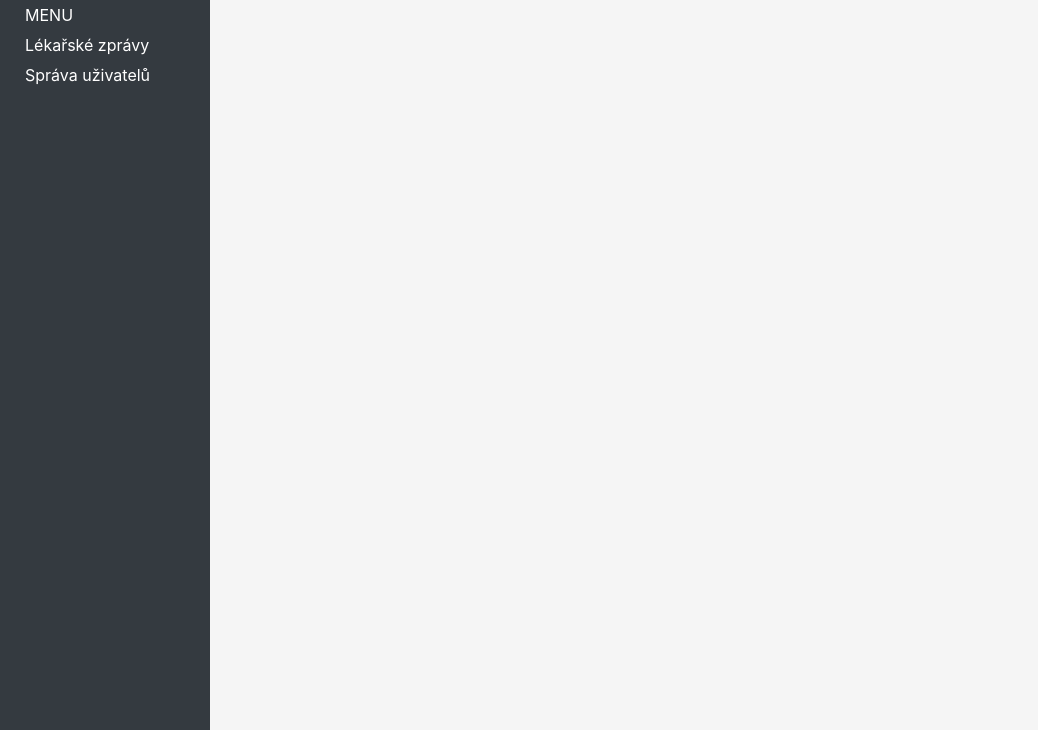
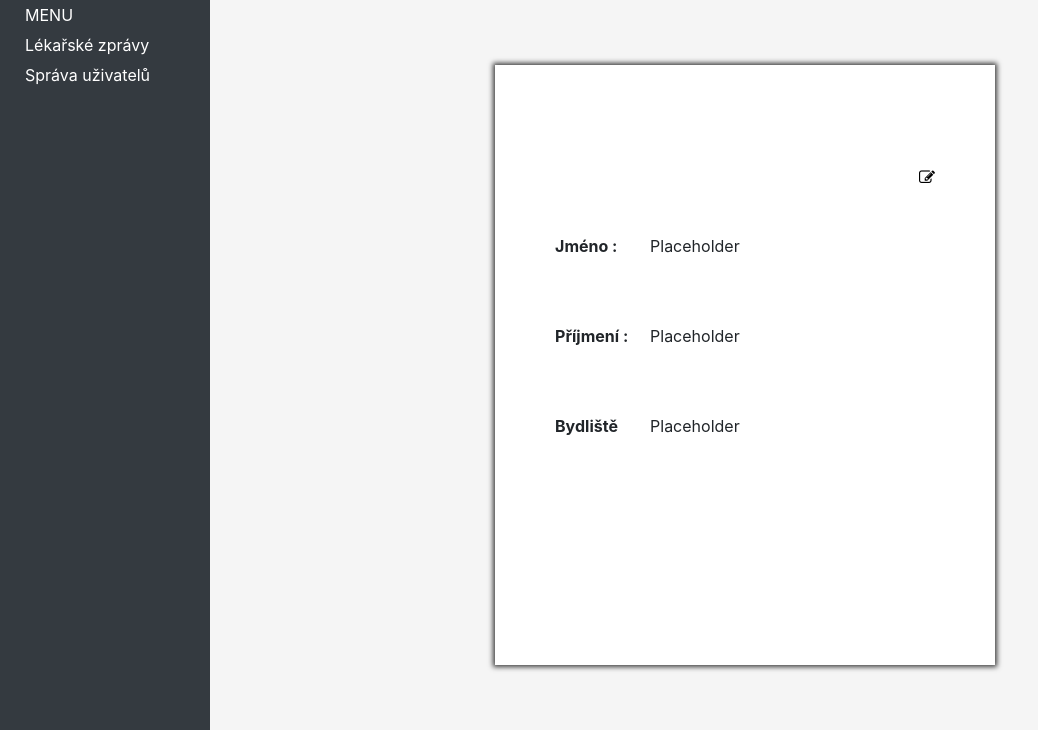
Before and after one commit to mimotej/IIS, a Flask app: template app/templates/user.html in a window 1280 px wide. Shown: the part 70-800 px from the top of the page, without its empty margins (0-1038 px from the left). Run offline with Flask 2, Linux system fonts and the light colour scheme; the template is opened without the code that fills it, so the values that code supplies are empty.

Commit message:
changed for docker

```diff
--- a/app/app.py
+++ b/app/app.py
@@ -6,7 +6,9 @@ app = Flask(__name__)
 @app.route('/')
 def index():
     return render_template('index.html')
-
+@app.route('/user')
+def user():
+    return render_template('user.html')
 @app.route('/manage_users')
 def manage_users():
     return render_template('manage_users.html')
--- a/app/static/css/style.css
+++ b/app/static/css/style.css
@@ -231,3 +231,56 @@ input[type=text], input[type=password] {
 #md01_register{
     display: none;
 }
+.no-edit-user-form{
+    padding: 100px 60px 100px 60px;
+    display: grid;
+}
+.no-edit-user-form-container{
+    background-color: white;
+    width: 500px;
+    margin:0 auto;
+    height: 600px;
+    -webkit-box-shadow: 0px 0px 5px 2px rgba(0,0,0,0.75);
+    -moz-box-shadow: 0px 0px 5px 2px rgba(0,0,0,0.75);
+    box-shadow: 0px 0px 5px 2px rgba(0,0,0,0.75);
+
+}
+#pencil{
+     justify-self: end;
+}
+.user-form-item{
+    display: grid;
+    grid-template-columns: 1fr 3fr;
+    padding-top: 24px;
+    align-items: center;
+    height: 90px;
+    box-sizing: border-box;
+
+}
+.toggle-block{
+    display: block;
+}
+.toggle-none{
+    display: none;
+}
+a:link .fa-pencil-square-o{
+    color: black;
+}
+a:visited .fa-pencil-square-o{
+    color: black;
+}
+a:hover .fa-pencil-square-o{
+    color: #202226;
+}
+#custom-label{
+    margin-bottom: 0;
+}
+#edit-user-form{
+   display: none;
+}
+span#edit-user-form{
+
+}
+.button-edit-user-form-input{
+    margin-top: 50px;
+}
--- a/app/static/js/style-js.js
+++ b/app/static/js/style-js.js
@@ -21,3 +21,14 @@ window.onclick = function(event) {
         modal_hide.style.display = "none";
     }
 }
+document.getElementById("pencil").addEventListener("click",function (){
+    var x= document.getElementsByClassName('edit-user-form-input');
+    for (let i = 0; i < x.length; i++) {
+        if(x[i].style.display=='block'){
+            x[i].style.display='none';
+        }
+        else {
+            x[i].style.display = 'block';
+        }
+    }
+    })
--- a/app/templates/base.html
+++ b/app/templates/base.html
@@ -8,6 +8,7 @@
     <link rel="stylesheet" href="https://cdnjs.cloudflare.com/ajax/libs/font-awesome/4.7.0/css/font-awesome.min.css">
     <script src="https://cdn.jsdelivr.net/npm/bootstrap@4.5.3/dist/js/bootstrap.bundle.min.js" integrity="sha384-ho+j7jyWK8fNQe+A12Hb8AhRq26LrZ/JpcUGGOn+Y7RsweNrtN/tE3MoK7ZeZDyx" crossorigin="anonymous"></script>
 </head>
+
 <body>
 <nav class="navbar-dark bg-dark" id="top_bar">
     <div id="home-but"><a href="/"><i class="fa fa-hospital-o fa-3x" aria-hidden="true"></i></a></div>
--- a/app/templates/user.html
+++ b/app/templates/user.html
@@ -1,7 +1,13 @@
 {% extends "base.html" %}
 {% block content  %}
-    <div>
-
+    <div class="no-edit-user-form-container">
+        <div class="no-edit-user-form">
+            <div id="pencil"><a href="#edit_form"><i class="fa fa-pencil-square-o" aria-hidden="true"></i></a></div>
+            <div class="user-form-item"><label id="custom-label" for="name"><b>Jméno :</b></label><input type="text"  id="edit-user-form" placeholder="" class="edit-user-form-input" name="name" required><span id="edit-user-form" class="edit-user-form-input" style="display: block">Placeholder</span></div>
+            <div class="user-form-item"><label id="custom-label" for="surname"><b>Příjmení :</b></label><input type="text" id="edit-user-form" placeholder=""class="edit-user-form-input"  name="surname" required><span id="edit-user-form" class="edit-user-form-input" style="display: block">Placeholder</span></div>
+            <div class="user-form-item"><label id="custom-label" for="home"><b>Bydliště</b></label><input type="text" id="edit-user-form" placeholder="" class="edit-user-form-input" name="home" required><span id="edit-user-form" class="edit-user-form-input" style="display: block">Placeholder</span></div>
+            <button id="edit-user-form" class="button edit-user-form-input button-edit-user-form-input" type="submit">Změnit</button>
+        </div>
 
 
     </div>
```
